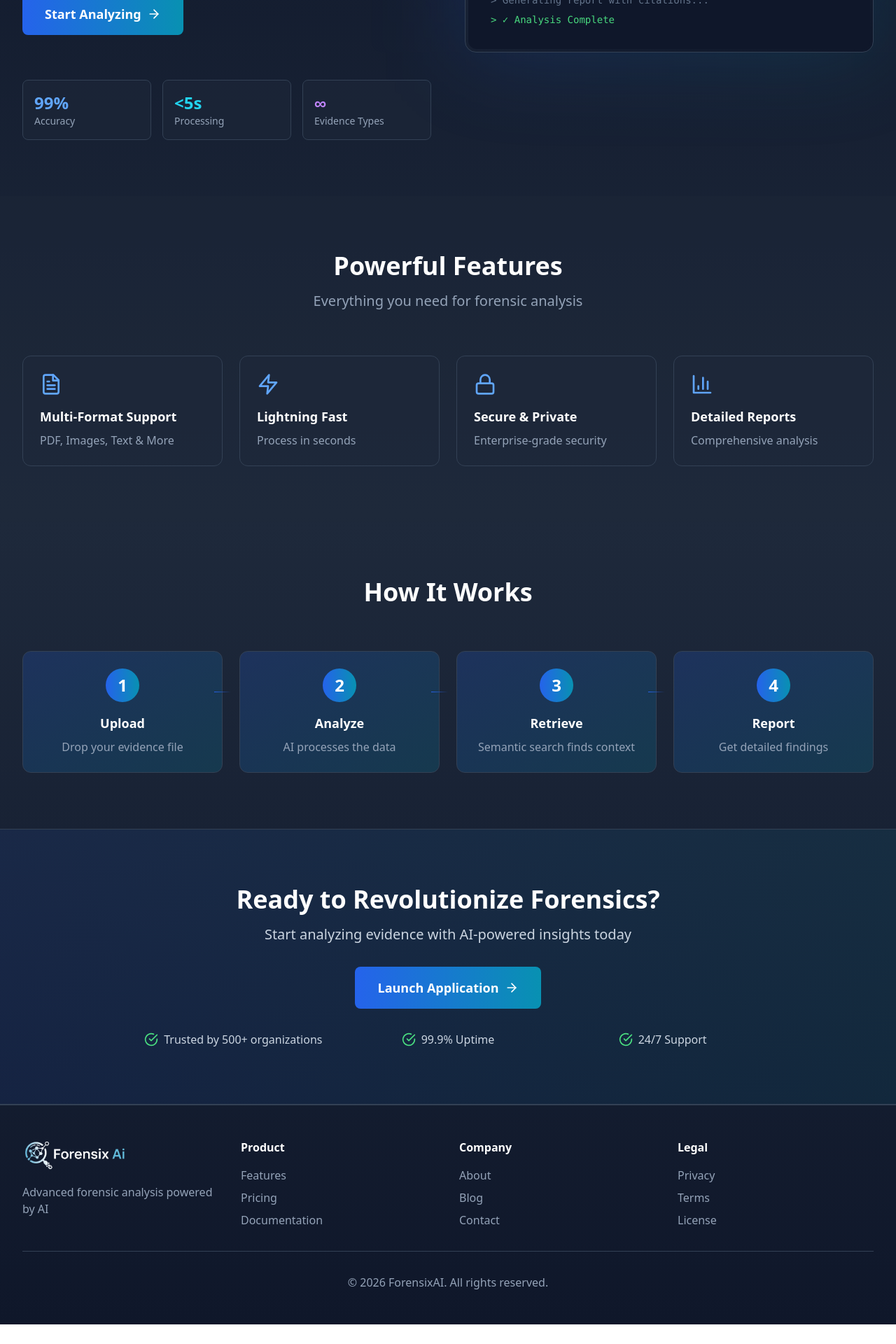
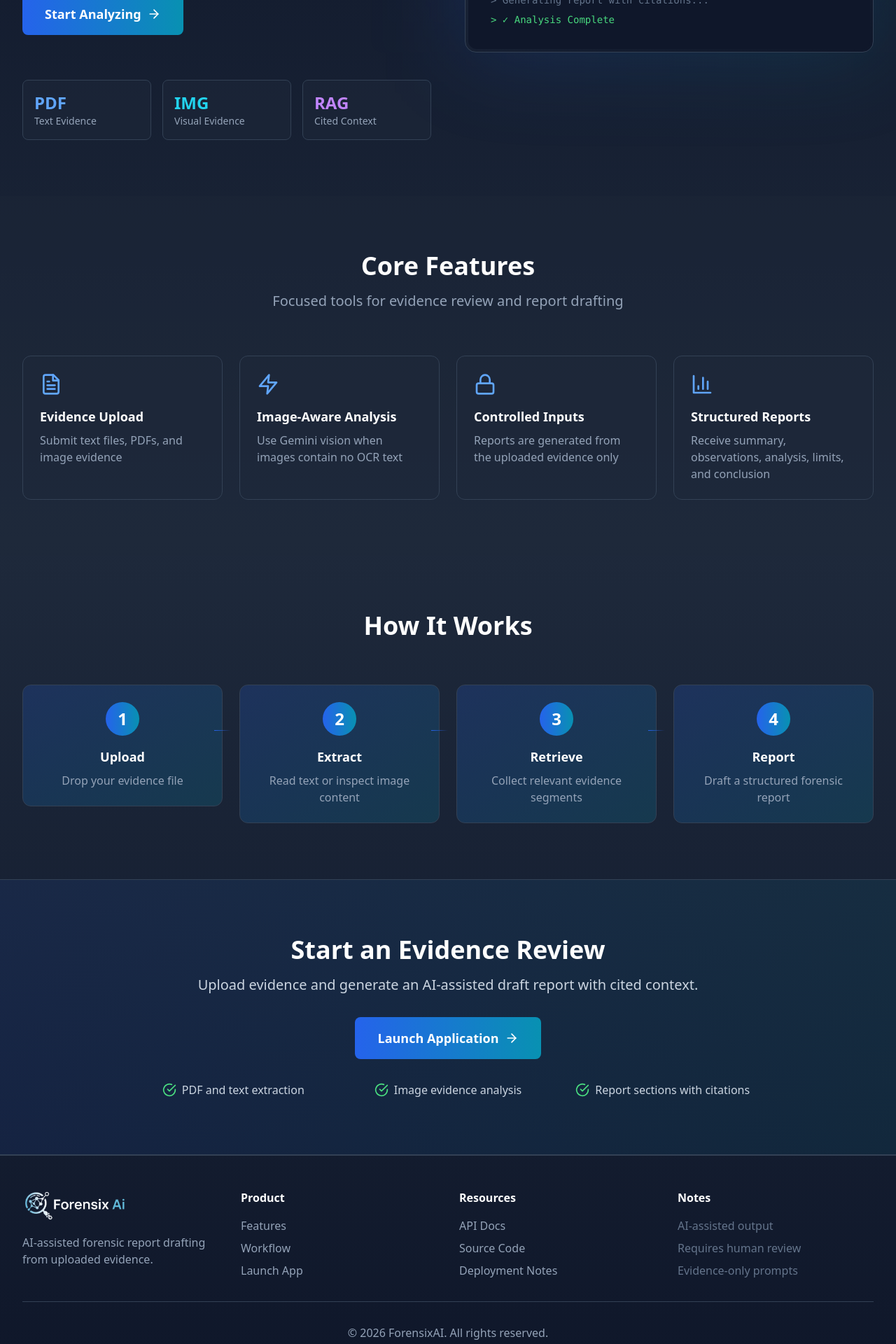
Before and after one commit to Kavya-Jain-coder/Forensix-AI, a React (Vite) app in the folder frontend/: page / in a window 1280 px wide. Shown: the part 420-2340 px from the top of the page at 70% size. Before the commit the page ends 2312 px from the top, so only its background shows below. Built offline with nearby package versions, Linux system fonts and the light colour scheme.

Commit message:
Clean up homepage claims and footer links

```diff
--- a/frontend/src/components/Home.jsx
+++ b/frontend/src/components/Home.jsx
@@ -48,19 +48,19 @@ export default function Home({ onNavigateToDashboard }) {
                 </button>
               </div>
 
-              {/* Stats */}
+              {/* Capabilities */}
               <div className="grid grid-cols-3 gap-4 pt-8">
                 <div className="p-4 bg-slate-800/50 rounded-lg border border-slate-700">
-                  <div className="text-2xl font-bold text-blue-400">99%</div>
-                  <div className="text-sm text-slate-400">Accuracy</div>
+                  <div className="text-2xl font-bold text-blue-400">PDF</div>
+                  <div className="text-sm text-slate-400">Text Evidence</div>
                 </div>
                 <div className="p-4 bg-slate-800/50 rounded-lg border border-slate-700">
-                  <div className="text-2xl font-bold text-cyan-400">&lt;5s</div>
-                  <div className="text-sm text-slate-400">Processing</div>
+                  <div className="text-2xl font-bold text-cyan-400">IMG</div>
+                  <div className="text-sm text-slate-400">Visual Evidence</div>
                 </div>
                 <div className="p-4 bg-slate-800/50 rounded-lg border border-slate-700">
-                  <div className="text-2xl font-bold text-purple-400">∞</div>
-                  <div className="text-sm text-slate-400">Evidence Types</div>
+                  <div className="text-2xl font-bold text-purple-400">RAG</div>
+                  <div className="text-sm text-slate-400">Cited Context</div>
                 </div>
               </div>
             </div>
@@ -89,19 +89,19 @@ export default function Home({ onNavigateToDashboard }) {
       </section>
 
       {/* Features Section */}
-      <section className="py-20 px-8 bg-slate-800/30">
+      <section id="features" className="py-20 px-8 bg-slate-800/30 scroll-mt-24">
         <div className="max-w-7xl mx-auto">
           <div className="text-center mb-16">
-            <h2 className="text-4xl font-bold mb-4">Powerful Features</h2>
-            <p className="text-xl text-slate-400">Everything you need for forensic analysis</p>
+            <h2 className="text-4xl font-bold mb-4">Core Features</h2>
+            <p className="text-xl text-slate-400">Focused tools for evidence review and report drafting</p>
           </div>
 
           <div className="grid grid-cols-1 md:grid-cols-2 lg:grid-cols-4 gap-6">
             {[
-              { icon: FileText, title: "Multi-Format Support", desc: "PDF, Images, Text & More" },
-              { icon: Zap, title: "Lightning Fast", desc: "Process in seconds" },
-              { icon: Lock, title: "Secure & Private", desc: "Enterprise-grade security" },
-              { icon: BarChart3, title: "Detailed Reports", desc: "Comprehensive analysis" }
+              { icon: FileText, title: "Evidence Upload", desc: "Submit text files, PDFs, and image evidence" },
+              { icon: Zap, title: "Image-Aware Analysis", desc: "Use Gemini vision when images contain no OCR text" },
+              { icon: Lock, title: "Controlled Inputs", desc: "Reports are generated from the uploaded evidence only" },
+              { icon: BarChart3, title: "Structured Reports", desc: "Receive summary, observations, analysis, limits, and conclusion" }
             ].map((feature, i) => (
               <div key={i} className="p-6 bg-slate-800/50 rounded-xl border border-slate-700 hover:border-blue-500 hover:bg-slate-800/70 transition-all duration-300 group">
                 <feature.icon className="w-8 h-8 text-blue-400 mb-4 group-hover:scale-110 transition-transform" />
@@ -114,16 +114,16 @@ export default function Home({ onNavigateToDashboard }) {
       </section>
 
       {/* How It Works */}
-      <section className="py-20 px-8">
+      <section id="workflow" className="py-20 px-8 scroll-mt-24">
         <div className="max-w-7xl mx-auto">
           <h2 className="text-4xl font-bold text-center mb-16">How It Works</h2>
 
           <div className="grid grid-cols-1 md:grid-cols-4 gap-6">
             {[
               { num: "1", title: "Upload", desc: "Drop your evidence file" },
-              { num: "2", title: "Analyze", desc: "AI processes the data" },
-              { num: "3", title: "Retrieve", desc: "Semantic search finds context" },
-              { num: "4", title: "Report", desc: "Get detailed findings" }
+              { num: "2", title: "Extract", desc: "Read text or inspect image content" },
+              { num: "3", title: "Retrieve", desc: "Collect relevant evidence segments" },
+              { num: "4", title: "Report", desc: "Draft a structured forensic report" }
             ].map((step, i) => (
               <div key={i} className="relative">
                 <div className="bg-gradient-to-br from-blue-600/20 to-cyan-600/20 rounded-xl p-6 border border-slate-700 text-center">
@@ -144,8 +144,8 @@ export default function Home({ onNavigateToDashboard }) {
       <section className="py-20 px-8 bg-gradient-to-r from-blue-600/10 to-cyan-600/10 border-t border-b border-slate-700">
         <div className="max-w-4xl mx-auto text-center space-y-8">
           <div>
-            <h2 className="text-4xl font-bold mb-4">Ready to Revolutionize Forensics?</h2>
-            <p className="text-xl text-slate-300">Start analyzing evidence with AI-powered insights today</p>
+            <h2 className="text-4xl font-bold mb-4">Start an Evidence Review</h2>
+            <p className="text-xl text-slate-300">Upload evidence and generate an AI-assisted draft report with cited context.</p>
           </div>
 
           <button
@@ -156,7 +156,7 @@ export default function Home({ onNavigateToDashboard }) {
           </button>
 
           <div className="grid grid-cols-1 md:grid-cols-3 gap-6 mt-12">
-            {["Trusted by 500+ organizations", "99.9% Uptime", "24/7 Support"].map((item, i) => (
+            {["PDF and text extraction", "Image evidence analysis", "Report sections with citations"].map((item, i) => (
               <div key={i} className="flex items-center gap-2 justify-center">
                 <CheckCircle size={20} className="text-green-400" />
                 <span className="text-slate-300">{item}</span>
@@ -174,18 +174,47 @@ export default function Home({ onNavigateToDashboard }) {
               <div className="flex items-center mb-4">
                 <img src={forensixLogo} alt="Forensix AI" className="h-12 w-auto object-contain" />
               </div>
-              <p className="text-slate-400">Advanced forensic analysis powered by AI</p>
+              <p className="text-slate-400">AI-assisted forensic report drafting from uploaded evidence.</p>
             </div>
             {[
-              { title: "Product", links: ["Features", "Pricing", "Documentation"] },
-              { title: "Company", links: ["About", "Blog", "Contact"] },
-              { title: "Legal", links: ["Privacy", "Terms", "License"] }
+              { title: "Product", links: [
+                { label: "Features", href: "#features" },
+                { label: "Workflow", href: "#workflow" },
+                { label: "Launch App", action: onNavigateToDashboard }
+              ] },
+              { title: "Resources", links: [
+                { label: "API Docs", href: "https://forensix-ai.onrender.com/docs", external: true },
+                { label: "Source Code", href: "https://github.com/Kavya-Jain-coder/Forensix-AI", external: true },
+                { label: "Deployment Notes", href: "https://github.com/Kavya-Jain-coder/Forensix-AI/blob/main/DEPLOYMENT.md", external: true }
+              ] },
+              { title: "Notes", links: [
+                { label: "AI-assisted output" },
+                { label: "Requires human review" },
+                { label: "Evidence-only prompts" }
+              ] }
             ].map((col, i) => (
               <div key={i}>
                 <h4 className="font-semibold mb-4">{col.title}</h4>
                 <ul className="space-y-2">
-                  {col.links.map((link, j) => (
-                    <li key={j}><a href="#" className="text-slate-400 hover:text-white transition">{link}</a></li>
+                  {col.links.map((link) => (
+                    <li key={link.label}>
+                      {link.action ? (
+                        <button type="button" onClick={link.action} className="text-left text-slate-400 hover:text-white transition">
+                          {link.label}
+                        </button>
+                      ) : link.href ? (
+                        <a
+                          href={link.href}
+                          target={link.external ? '_blank' : undefined}
+                          rel={link.external ? 'noreferrer' : undefined}
+                          className="text-slate-400 hover:text-white transition"
+                        >
+                          {link.label}
+                        </a>
+                      ) : (
+                        <span className="text-slate-500">{link.label}</span>
+                      )}
+                    </li>
                   ))}
                 </ul>
               </div>
```
